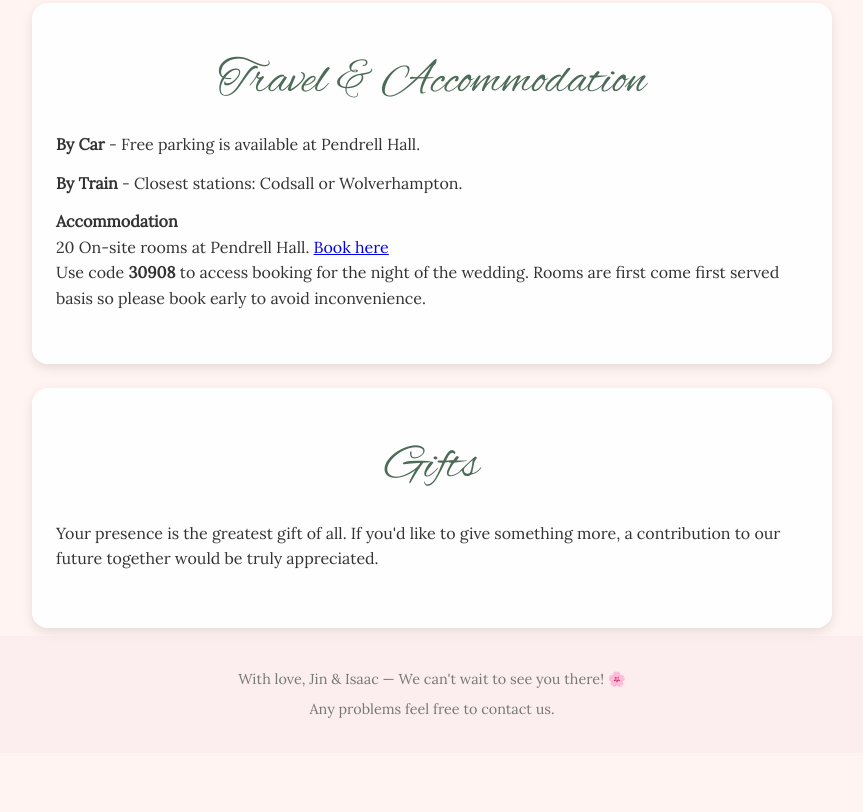
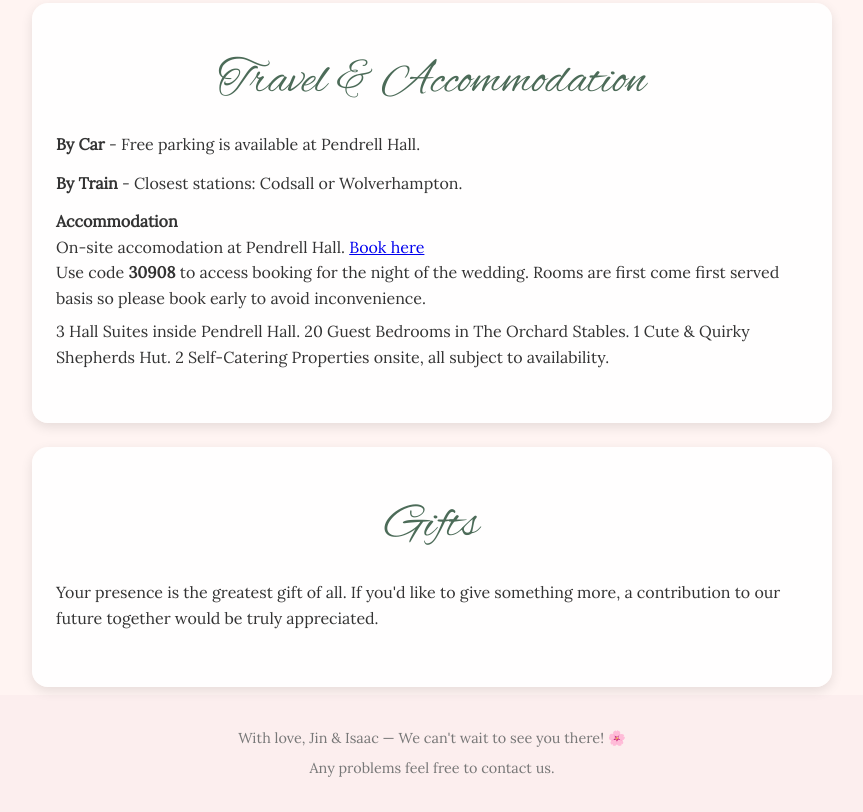
Before and after one commit to Modricagon/modricagon.github.io, a plain HTML site: page index.html in a window 1280 px wide. Shown: the part 1616-2428 px from the top of the page, without its empty margins (208-1071 px from the left). Before the commit the page ends 2369 px from the top, so only its background shows below. Drawn offline with Linux system fonts and the light colour scheme.

Commit message:
Update index.html

```diff
--- a/index.html
+++ b/index.html
@@ -68,8 +68,9 @@
         </div>
         <div class="travel-accomodation-entry">
           <strong>Accommodation</strong><br />
-          20 On-site rooms at Pendrell Hall. <a href="https://pendrellhall-venue.co.uk/accommodation-booking-form/">Book here</a><br/>
-          Use code <strong>30908</strong> to access booking for the night of the wedding. Rooms are first come first served basis so please book early to avoid inconvenience.
+          On-site accomodation at Pendrell Hall. <a href="https://pendrellhall-venue.co.uk/accommodation-booking-form/">Book here</a><br/>
+          Use code <strong>30908</strong> to access booking for the night of the wedding. Rooms are first come first served basis so please book early to avoid inconvenience. <span class="half-break"></span>
+3 Hall Suites inside Pendrell Hall. 20 Guest Bedrooms in The Orchard Stables. 1 Cute & Quirky Shepherds Hut. 2 Self-Catering Properties onsite, all subject to availability.
         </div>
       </section>
 
```
